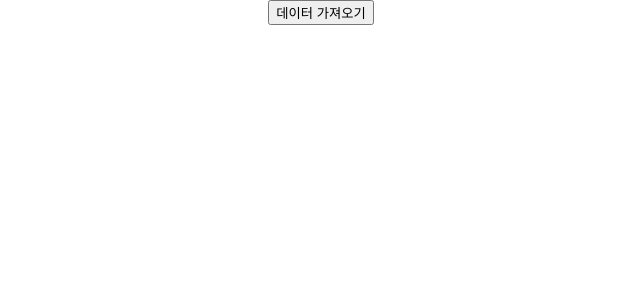
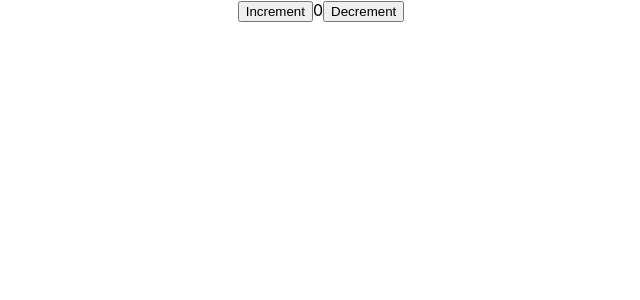
Before and after one commit to tnstjd120/react-test-mocking, a React (Create React App) app: page / in a window 1280 px wide. Shown: the top 300 px of the page, without its empty margins (319-959 px from the left). Built offline with nearby package versions, Linux system fonts and the light colour scheme.

Commit message:
redux tutorial

```diff
--- a/package.json
+++ b/package.json
@@ -3,12 +3,15 @@
   "version": "0.1.0",
   "private": true,
   "dependencies": {
+    "@reduxjs/toolkit": "^1.8.5",
     "@testing-library/jest-dom": "^5.16.5",
     "@testing-library/react": "^13.3.0",
     "@testing-library/user-event": "^13.5.0",
     "react": "^18.2.0",
     "react-dom": "^18.2.0",
+    "react-redux": "^8.0.2",
     "react-scripts": "5.0.1",
+    "redux": "^4.2.0",
     "web-vitals": "^2.1.4"
   },
   "scripts": {
--- a/src/App.js
+++ b/src/App.js
@@ -1,10 +1,11 @@
 import './App.css';
-import TestMocking from './components/TestMocking/TestMocking';
+// import TestMocking from './components/TestMocking/TestMocking';
+import { Counter } from './features/counter/Counter'
 
 function App() {
   return (
     <div className="App">
-      <TestMocking />
+      <Counter />
     </div>
   );
 }
--- /dev/null
+++ b/src/app/store.js
@@ -0,0 +1,8 @@
+import { configureStore } from '@reduxjs/toolkit'
+import counterReducer from '../features/counter/counterSlice'
+
+export default configureStore({
+    reducer: {
+        counter: counterReducer
+    }
+})
--- /dev/null
+++ b/src/features/counter/Counter.js
@@ -0,0 +1,19 @@
+import React from 'react'
+import { useSelector, useDispatch } from 'react-redux'
+import { decrement, increment } from './counterSlice'
+// import styles from './Counter.module.css'
+
+export function Counter() {
+    const count = useSelector(state => state.counter.value)
+    const dispatch = useDispatch()
+
+    return (
+        <div>
+            <div>
+                <button aria-label="Increment value" onClick={() => dispatch(increment())}>Increment</button>
+                <span>{count}</span>
+                <button aria-label="Decrement value" onClick={() => dispatch(decrement())}>Decrement</button>
+            </div>
+        </div>
+    )
+}
--- /dev/null
+++ b/src/features/counter/counterSlice.js
@@ -0,0 +1,23 @@
+import { createSlice } from '@reduxjs/toolkit'
+
+export const counterSlice = createSlice({
+    name: 'counter',
+    initialState: {
+        value: 0
+    },
+    reducers: {
+        increment: state => {
+            state.value += 1
+        },
+        decrement: state => {
+            state.value -= 1
+        },
+        incrementByAmount: (state, action) => {
+            state.value += action.payload
+        }
+    }
+})
+
+export const { increment, decrement, incrementByAmount } = counterSlice.actions
+
+export default counterSlice.reducer
```
Also changed, not shown: src/index.js (+5 -2 lines), 1 other file (tests, documents, lock files or other folders).
